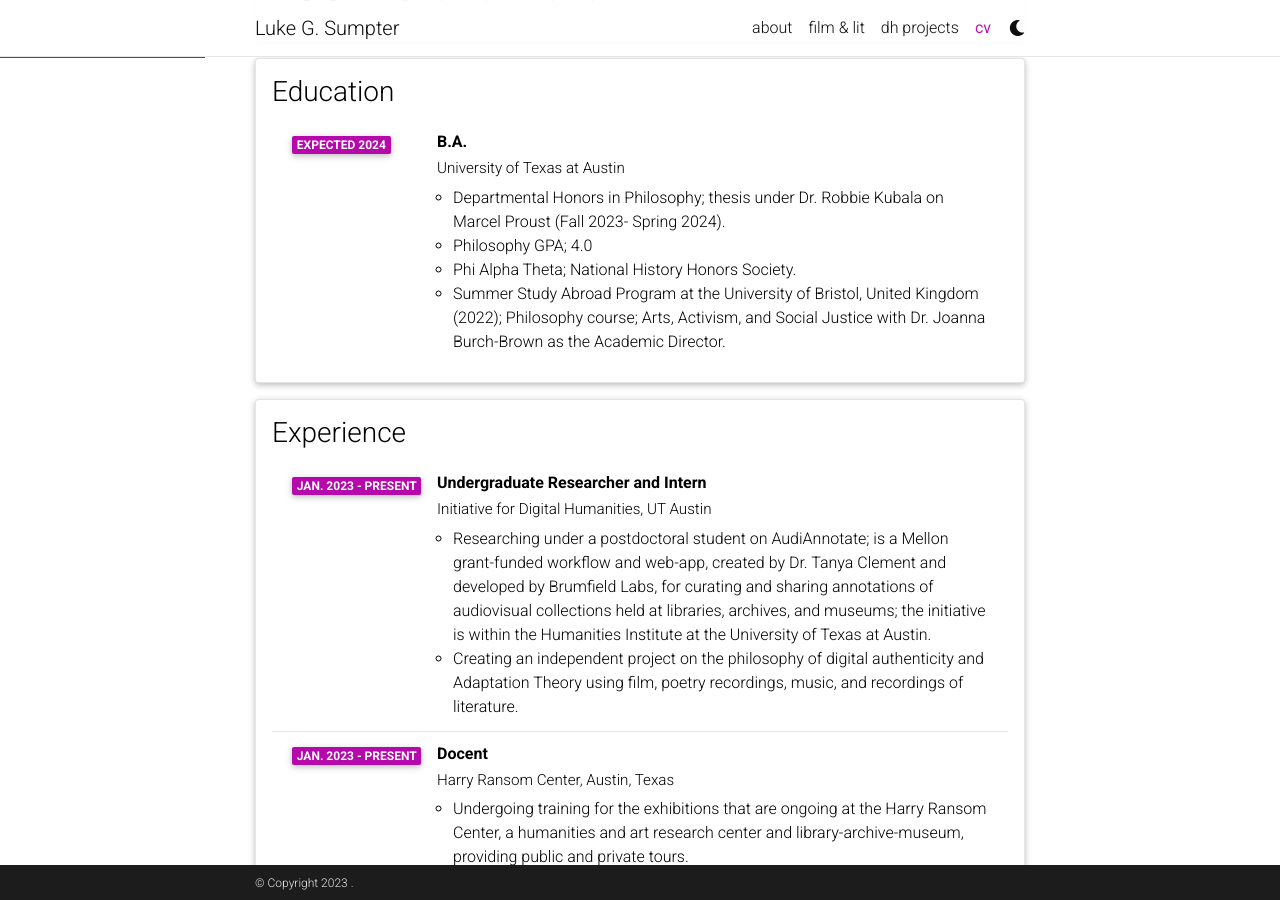
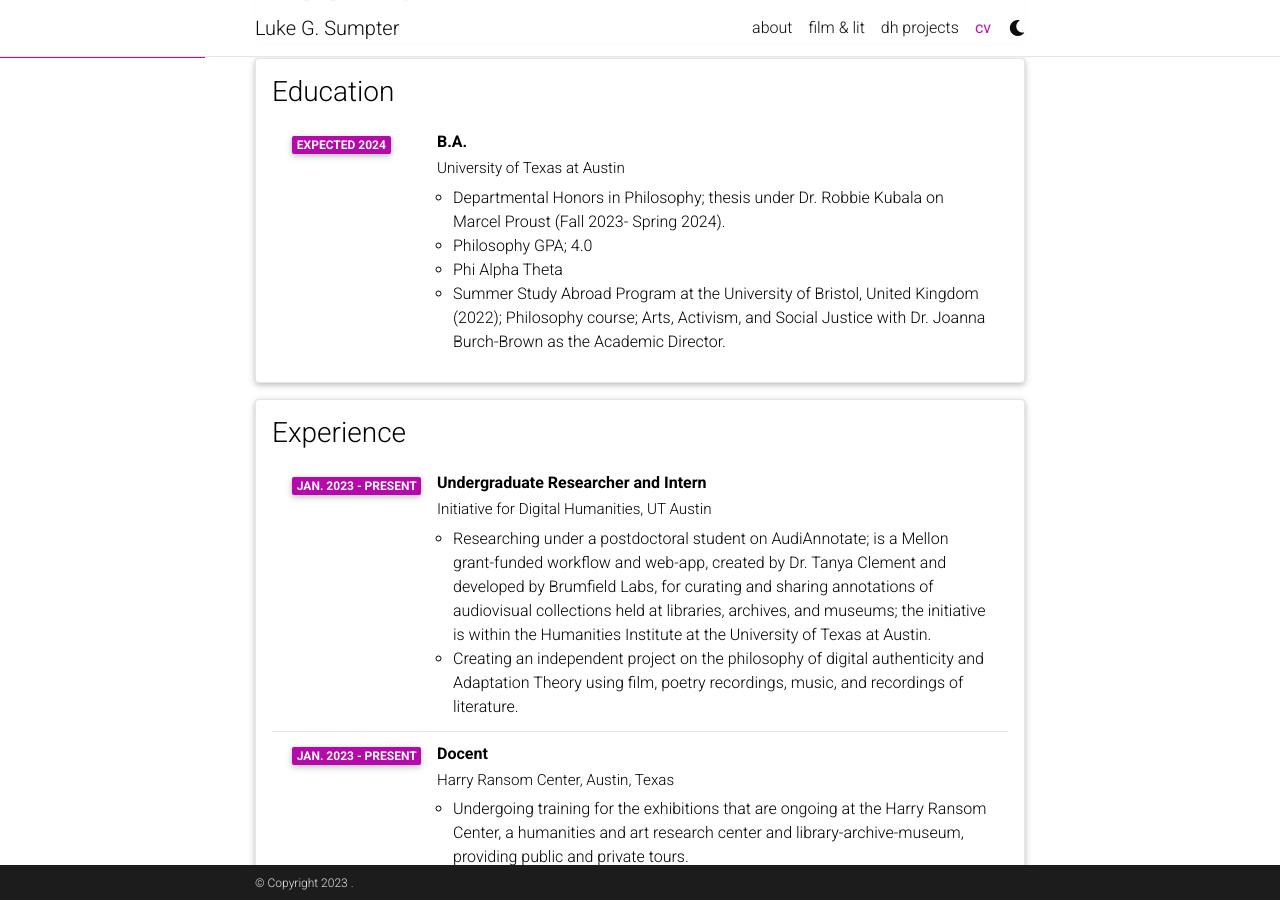
Before and after one commit to lgsump/lgsump.github.io, a Jekyll site: the page built from _pages/cv.md, in a window 1280 px wide and 900 px high, scrolled down 335 px. Built offline with Jekyll 4.4.1, drawn with Linux system fonts in a browser that asks for light colours; comment, search, counter and statistics services are not loaded; a style sheet for code colours, icons or effects is not loaded.

Commit message:
Update cv.yml

```diff
--- a/_data/cv.yml
+++ b/_data/cv.yml
@@ -17,7 +17,7 @@
       description:
         - Departmental Honors in Philosophy; thesis under Dr. Robbie Kubala on Marcel Proust (Fall 2023- Spring 2024).
         - Philosophy GPA; 4.0
-        - Phi Alpha Theta; National History Honors Society.
+        - Phi Alpha Theta
         - Summer Study Abroad Program at the University of Bristol, United Kingdom (2022); Philosophy course; Arts, Activism, and Social Justice with Dr. Joanna Burch-Brown as the Academic Director.
 
 - title: Experience
```
